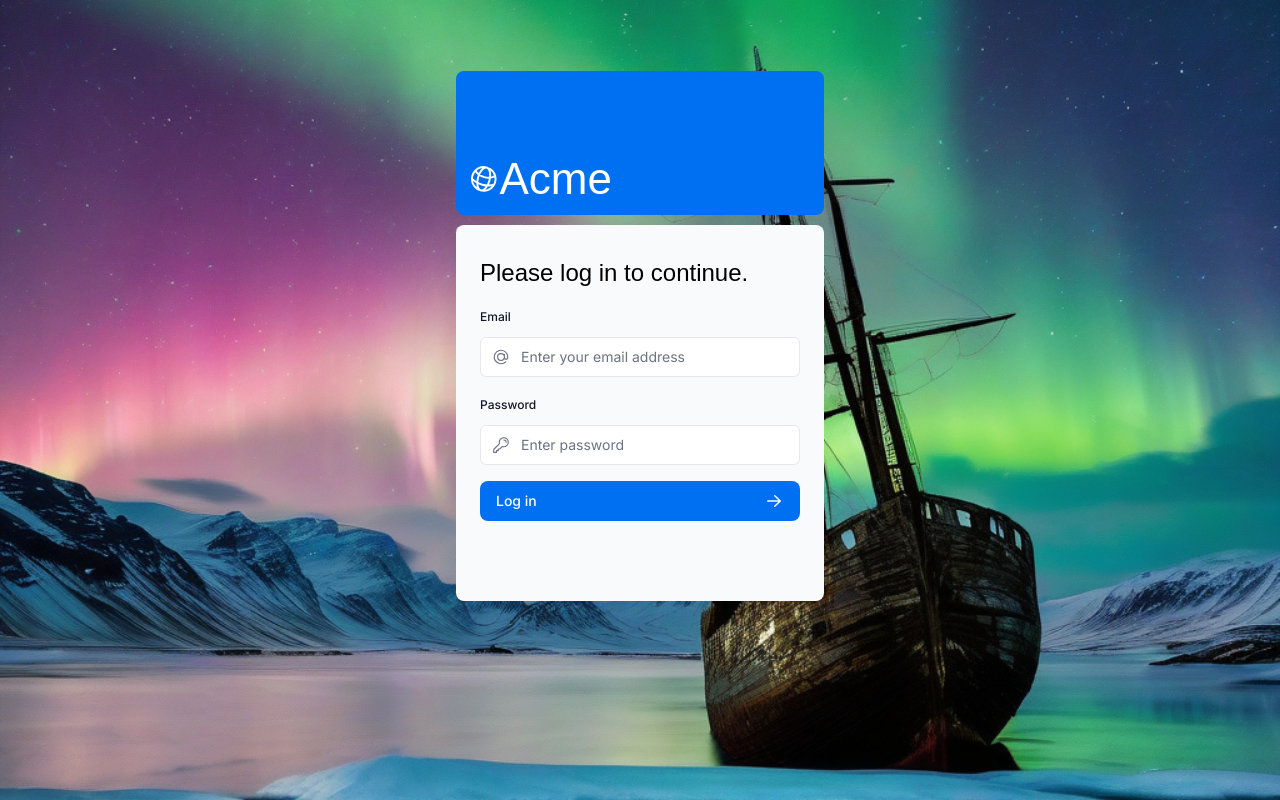
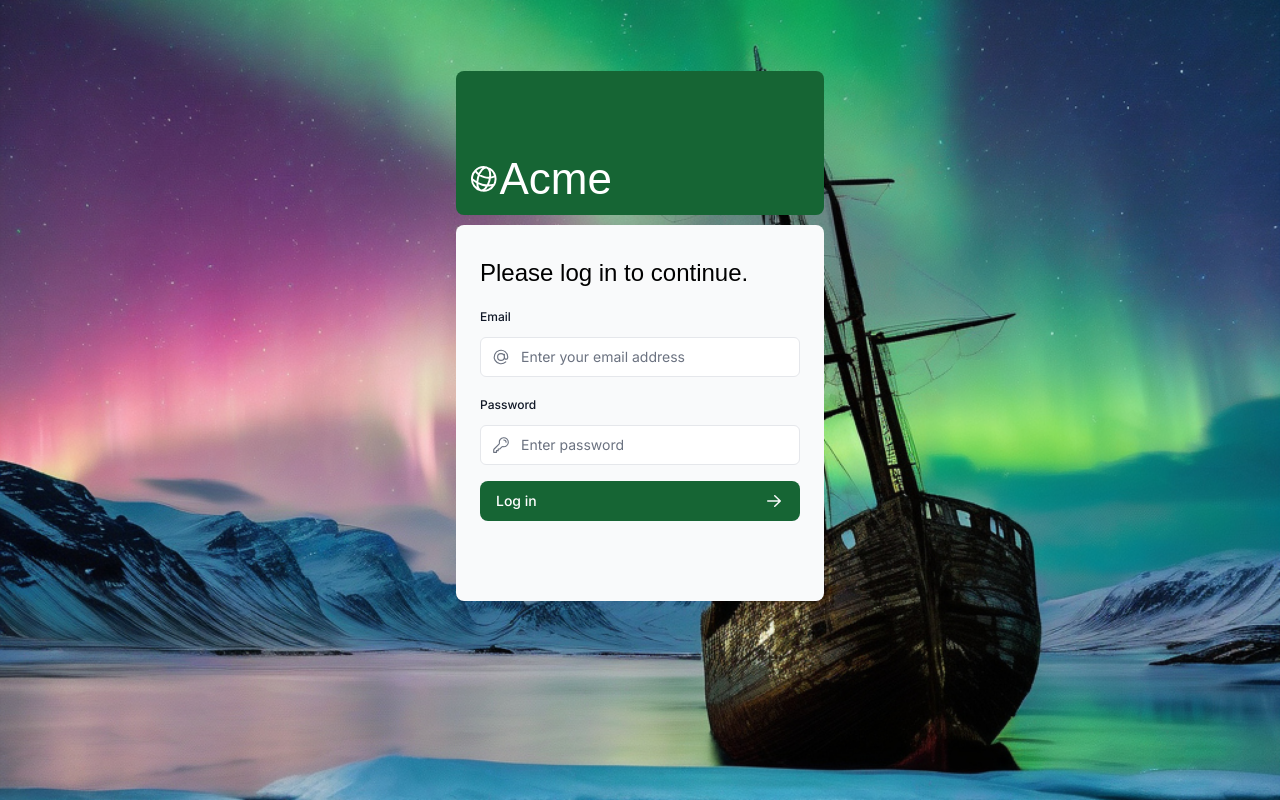
Before and after one commit to M-Shuster/motherlode, a Next.js app in the folder nextjs-dashboard/: page /login in a window 1280 px wide. Built offline with nearby package versions, Linux system fonts and the light colour scheme; a web font is replaced by a local one.

Commit message:
feat: logo header and button colours

```diff
--- a/nextjs-dashboard/app/login/page.tsx
+++ b/nextjs-dashboard/app/login/page.tsx
@@ -20,7 +20,7 @@ export default function LoginPage() {
         alt="Login page mobile background image"
       />
       <div className="relative mx-auto flex w-full max-w-[400px] flex-col space-y-2.5 p-4 md:-mt-32">
-        <div className="flex h-20 w-full items-end rounded-lg bg-blue-500 p-3 md:h-36">
+        <div className="flex h-20 w-full items-end rounded-lg bg-green-800 p-3  md:h-36">
           <div className="w-32 text-white md:w-36">
             <AcmeLogo />
           </div>
--- a/nextjs-dashboard/app/ui/button.tsx
+++ b/nextjs-dashboard/app/ui/button.tsx
@@ -9,7 +9,7 @@ export function Button({ children, className, ...rest }: ButtonProps) {
     <button
       {...rest}
       className={clsx(
-        'flex h-10 items-center rounded-lg bg-blue-500 px-4 text-sm font-medium text-white transition-colors hover:bg-blue-400 focus-visible:outline focus-visible:outline-2 focus-visible:outline-offset-2 focus-visible:outline-blue-500 active:bg-blue-600 aria-disabled:cursor-not-allowed aria-disabled:opacity-50',
+        'flex h-10 items-center rounded-lg  bg-green-800 px-4 text-sm font-medium text-white transition-colors hover:bg-green-700 focus-visible:outline focus-visible:outline-2 focus-visible:outline-offset-2 focus-visible:outline-blue-500 active:bg-blue-600 aria-disabled:cursor-not-allowed aria-disabled:opacity-50',
         className,
       )}
     >
```
